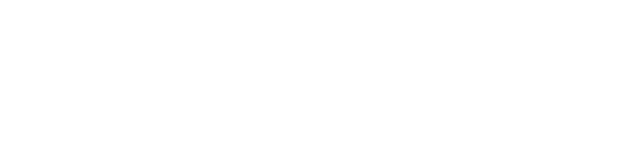
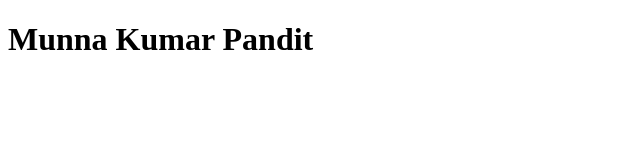
Before and after one commit to immunnapandit/Portfolio-Project, a plain HTML site: page index.html in a window 1280 px wide. Shown: the whole page, without its empty margins (0-640 px from the left). Drawn offline with Linux system fonts and the light colour scheme.

Commit message:
Update index.html

```diff
--- a/index.html
+++ b/index.html
@@ -7,6 +7,6 @@
     <title>Document</title>
 </head>
 <body>
-
+    <h1>Munna Kumar Pandit</h1>
 </body>
 </html>
```
